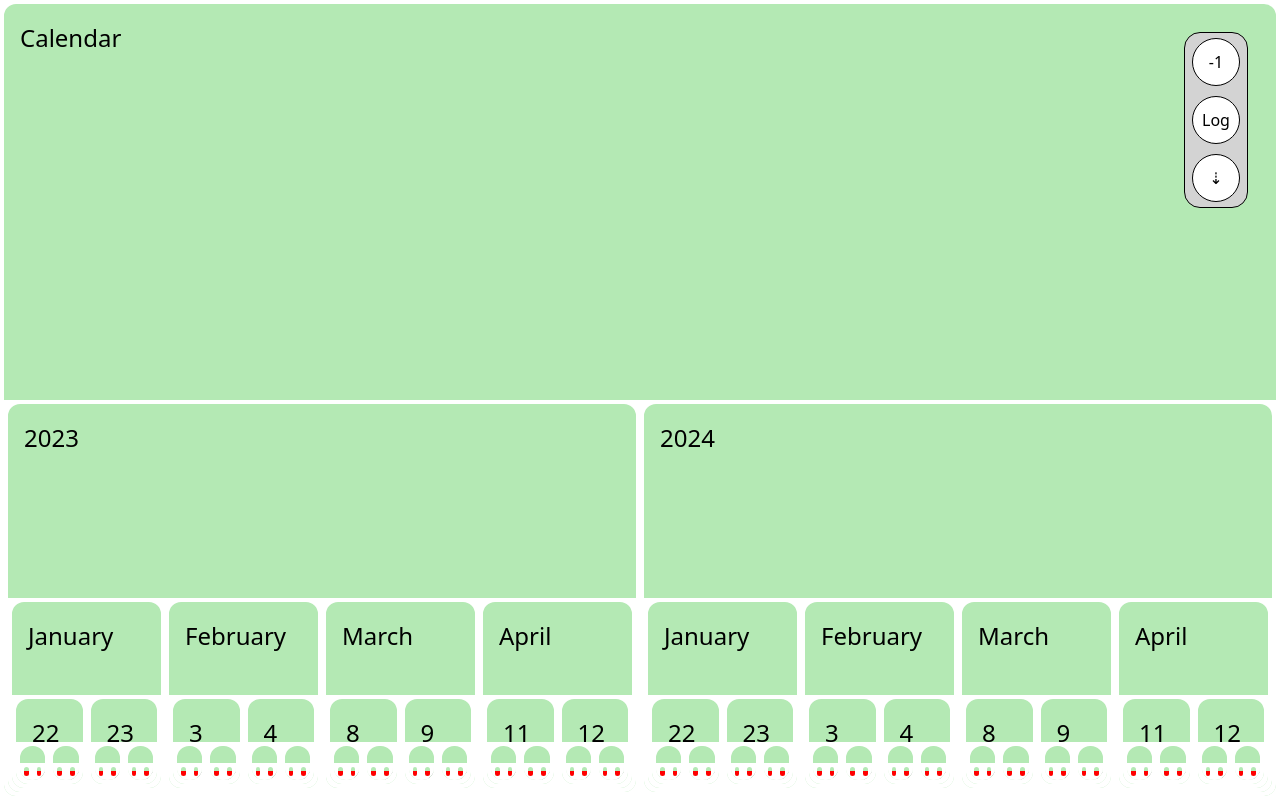
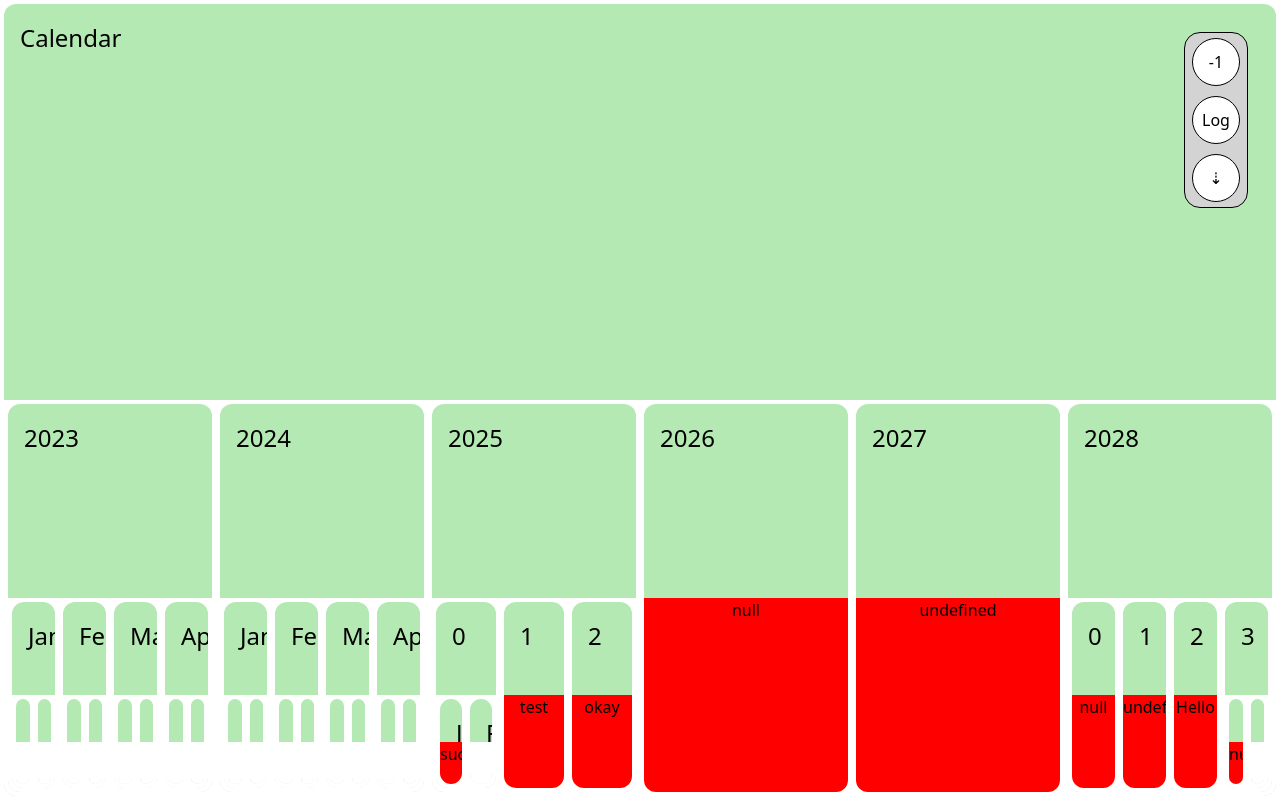
Before and after one commit to RandonSRProctor/nested-data-ui, a React (Create React App) app: page / in a window 1280 px wide. Built offline with nearby package versions, Linux system fonts and the light colour scheme; the HTML template or start-up script is replaced by a standard one.

Commit message:
Now able to handle arrays as data scructures and all primitive values (including nullish primitives)

```diff
--- a/src/NodeCard/BottomHalf/ChildrenNodeCards/ChildrenNodeCards.tsx
+++ b/src/NodeCard/BottomHalf/ChildrenNodeCards/ChildrenNodeCards.tsx
@@ -12,13 +12,14 @@ export function ChildrenNodeCards({
   breadcrumbsToParentNodeKey,
 }: ChildrenNodeCardsProps) {
   const isValuePrimitive =
-    !Array.isArray(parentNodeValue) && typeof parentNodeValue !== 'object';
+    !Array.isArray(parentNodeValue) &&
+    (typeof parentNodeValue !== 'object' || parentNodeValue === null);
 
   if (isValuePrimitive) {
     return <LeafNode value={parentNodeValue} />;
   }
 
-  const keys = makeArrayOfKeys(parentNodeValue); // This needs to be updated.  No longer needs typeguarding
+  const keys = makeArrayOfKeys(parentNodeValue);
   return (
     <>
       {keys.map(key => {
--- a/src/NodeCard/LeafNode/LeafNode.tsx
+++ b/src/NodeCard/LeafNode/LeafNode.tsx
@@ -5,5 +5,12 @@ type LeafNodeProps = {
 };
 
 export function LeafNode({ value }: LeafNodeProps) {
-  return <div className="LeafNode">{value}</div>;
+  let nullishGuardedValue = value;
+  if (value === null) {
+    nullishGuardedValue = 'null';
+  }
+  if (value === undefined) {
+    nullishGuardedValue = 'undefined';
+  }
+  return <div className="LeafNode">{nullishGuardedValue}</div>;
 }
--- a/src/NodeCard/NodeCard.tsx
+++ b/src/NodeCard/NodeCard.tsx
@@ -8,7 +8,7 @@ import { TopHalf } from './TopHalf/TopHalf';
 import { Title } from './TopHalf/Title/Title';
 
 export type NodeCardProps = {
-  nodeKey: string;
+  nodeKey: string | number;
   nodeValue: any[] | object;
   breadcrumbs: (string | number)[];
   numberOfSiblingsPlusSelf: number;
--- a/src/NodeCard/TopHalf/Title/Title.tsx
+++ b/src/NodeCard/TopHalf/Title/Title.tsx
@@ -1,13 +1,13 @@
 import './Title.css';
 
 type TitleProps = {
-  title?: string;
+  title?: string | number;
 };
 
 export function Title({ title }: TitleProps) {
   return (
     <div>
-      <p className="Title">{title || 'Title Missing'}</p>
+      <p className="Title">{title}</p>
     </div>
   );
 }
--- a/src/NodeCard/utils/makeArrayOfKeys.ts
+++ b/src/NodeCard/utils/makeArrayOfKeys.ts
@@ -1,9 +1,12 @@
-export function makeArrayOfKeys(nodeValue: object | undefined): string[] {
-  if (!nodeValue) {
-    return [];
+export function makeArrayOfKeys(
+  nodeValue: object | any[]
+): (string | number)[] {
+  let arrayOfKeys: (string | number)[] = [];
+  if (typeof nodeValue === 'object') {
+    arrayOfKeys = Object.keys(nodeValue);
   }
-  if (typeof nodeValue === 'object') {
-    return Object.keys(nodeValue);
+  if (Array.isArray(nodeValue)) {
+    arrayOfKeys = nodeValue.map((entry, index) => index);
   }
-  return [];
+  return arrayOfKeys;
 }
--- a/src/testObject.ts
+++ b/src/testObject.ts
@@ -179,4 +179,13 @@ export const testObject = {
       },
     },
   },
+  2025: [{ January: 'sucked', February: [1, 2, 3, 'four'] }, 'test', 'okay'],
+  2026: null,
+  2027: undefined,
+  2028: [
+    null,
+    undefined,
+    'Hello',
+    { firstThing: null, secondThing: ['Randy', 'Helen', 'Nigel', 'Lola'] },
+  ],
 };
```
Also changed, not shown: 1 other file (tests, documents, lock files or other folders).
